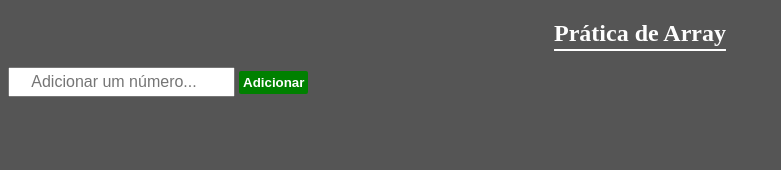
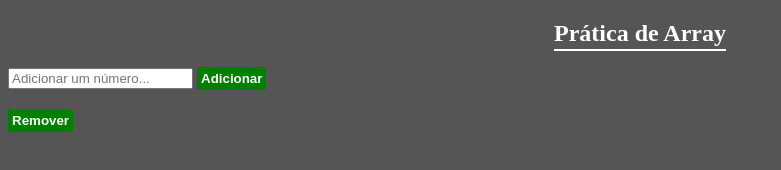
Before and after one commit to liviacaroline20/DesenvolvimentoSistemas, a plain HTML site: page ARRAY(VETOR)3Bim/ProjetoUm/index.html in a window 1280 px wide. Shown: the whole page, without its empty margins (0-781 px from the left). Drawn offline with Linux system fonts and the light colour scheme.

Commit message:
arrayremover

```diff
--- a/ARRAY(VETOR)3Bim/ProjetoUm/index.html
+++ b/ARRAY(VETOR)3Bim/ProjetoUm/index.html
@@ -9,7 +9,7 @@
 
 <body>
     <h2>Prática de Array</h2>
-    <input type="number" id="numero"
+    <input type="number" id="#numero1"
     placeholder="Adicionar um número..."/>
 
     <button id="btnAdicionar" onclick="adicionarNumero()">Adicionar</button>
@@ -17,6 +17,8 @@
     <h3 id="exibir-array"></h3>
 
     <script src="script.js"></script>
+
+     <button id="btnRemover" onclick="removerNumero()">Remover</button>
 </body>
 
 </html>
--- a/ARRAY(VETOR)3Bim/ProjetoUm/script.js
+++ b/ARRAY(VETOR)3Bim/ProjetoUm/script.js
@@ -3,9 +3,8 @@ let array = [];
 console.log("Tipo do meu array:" + typeof(array));
 
 function adicionarNumero(){
-    let input = document.querySelector('#numero');
+    let input = document.querySelector('#numero1');
     let n = parseInt(input.value);
-    // alert(n);
     let exibirArray = document.querySelector
     ('#exibir-array');
 
--- a/ARRAY(VETOR)3Bim/ProjetoUm/style.css
+++ b/ARRAY(VETOR)3Bim/ProjetoUm/style.css
@@ -36,3 +36,18 @@ h2 {
     background-color: red;
     color: white;
 }
+
+#btnRemover{
+    border: none;
+    padding: 4px;
+    border-radius: 2px;
+    background-color: green;
+    color: white;
+    font-weight: bold;
+
+}
+
+#btnRemover:hover{
+    background-color: yellowgreen;
+    cursor: pointer;
+}
```
